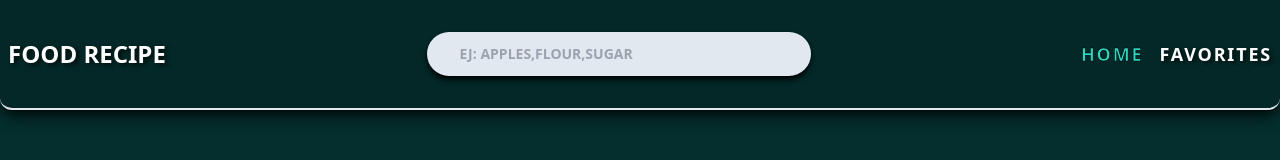
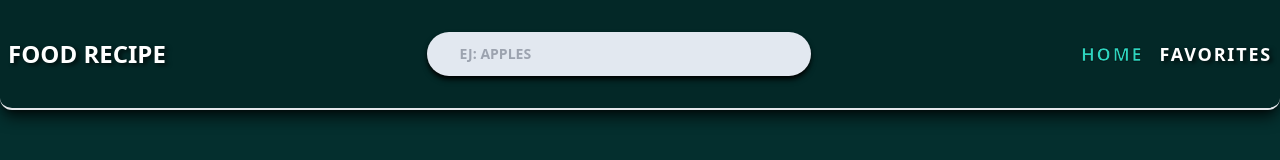
Before and after one commit to NatalioDev/food-recipe-v2, a React (Vite) app: page / in a window 1280 px wide. Shown: the top 160 px of the page. Built offline with nearby package versions, Linux system fonts and the light colour scheme.

Commit message:
changes placeholder

```diff
--- a/src/components/InputSearch.tsx
+++ b/src/components/InputSearch.tsx
@@ -21,7 +21,7 @@ const InputSearch = () => {
                 type="text"
                 name="search"
                 value={searchParam}
-                placeholder="Ej: apples,flour,sugar"
+                placeholder="Ej: apples"
                 onChange={(e) => setSearchParam(e.target.value)}
                 className="bg-slate-200 text-teal-950 font-bold uppercase p-3 px-4 lg:px-8 rounded-3xl outline-none shadow-md shadow-black focus:shadow-teal-500 w-[150px] text-sm
                 sm:w-52
```
